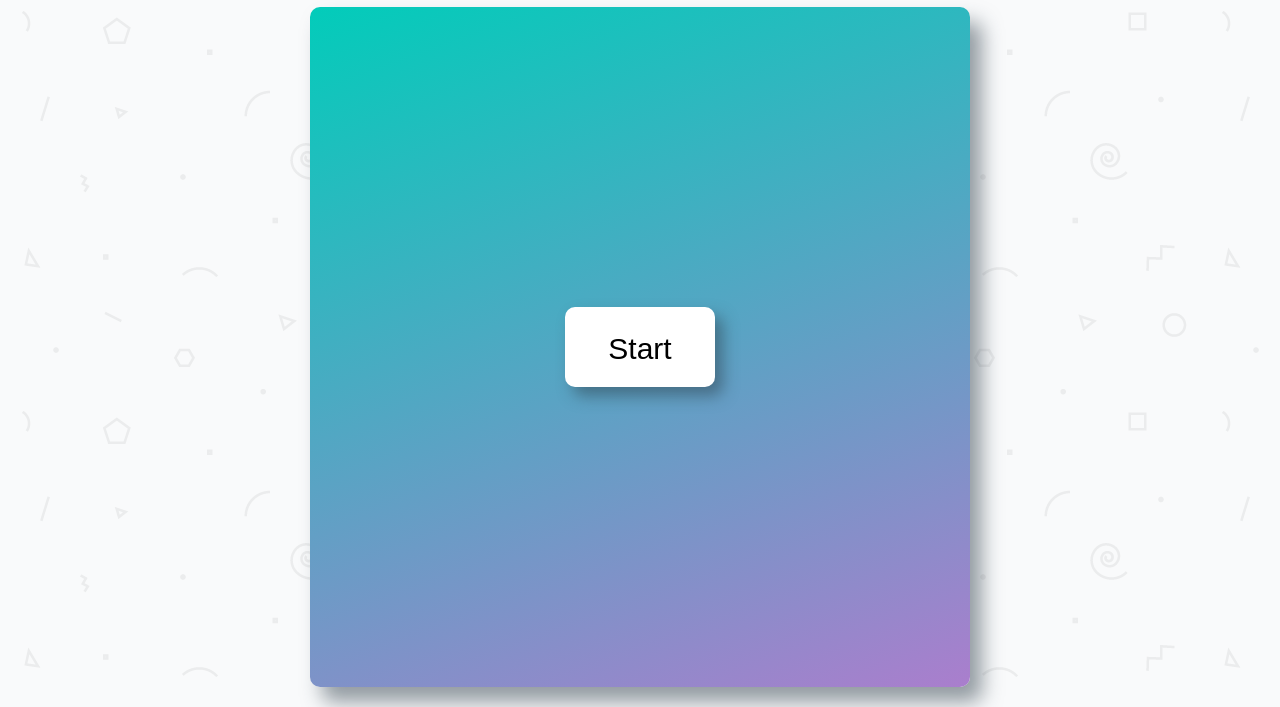
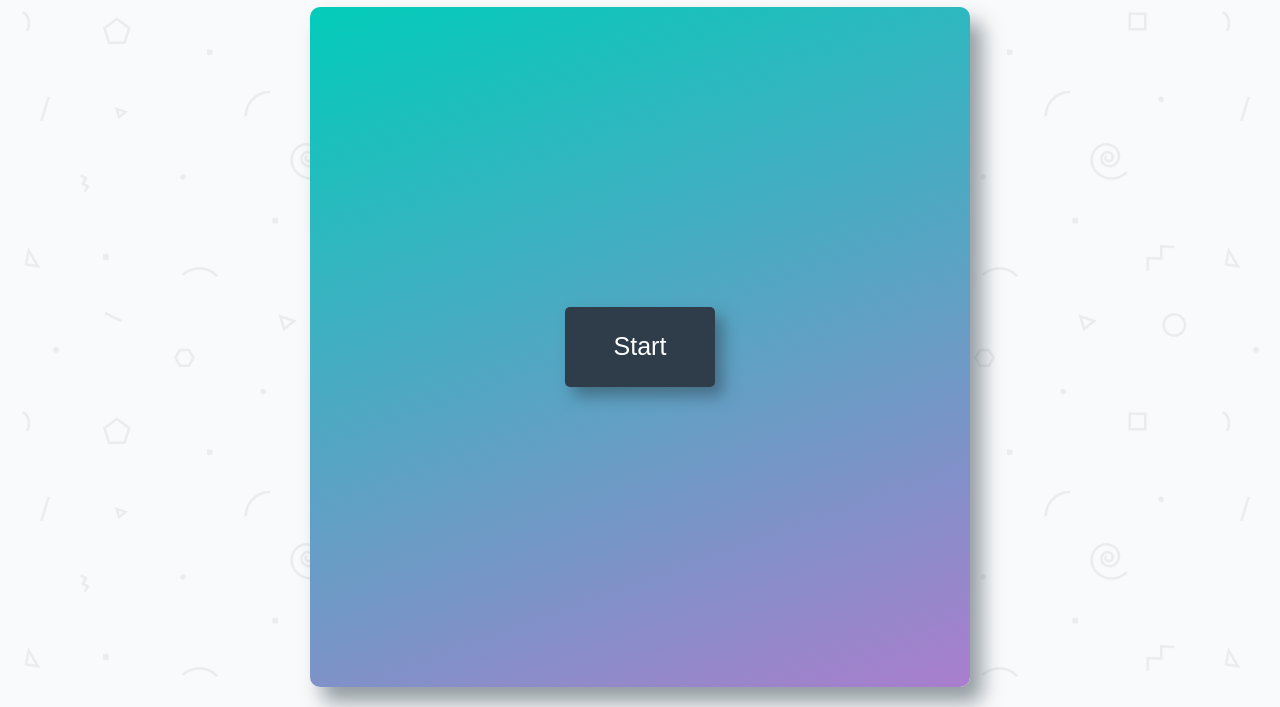
Before and after one commit to a4evo/memory-game-project, a plain HTML site: page index.html in a window 1280 px wide. Shown: the part 108-815 px from the top of the page. Drawn offline with Linux system fonts and the light colour scheme; a web font is replaced by a local one.

Commit message:
feat: changed start button look

```diff
--- a/css/app.css
+++ b/css/app.css
@@ -124,7 +124,7 @@ h1 {
 
 .start-button {
   margin: auto;
-  background-color: #fff;
+  background-color: #2e3d49;
   position: absolute;
   height: 80px;
   width: 150px;
@@ -134,16 +134,16 @@ h1 {
   right: 0;
   border: none;
   padding: 25px;
-  color: #000;
-  border-radius: 10px;
-  font-weight: 400;
-  font-size: 30px;
+  color: #fff;
+  border-radius: 5px;
+  font-size: 25px;
   cursor: pointer;
   box-shadow: 8px 9px 15px 0 rgba(46, 61, 73, 0.5);
 }
 
 .start-button:hover {
   background: linear-gradient(160deg, #fff 0%, #ccf 80%);
+  color: #2e3d49;
 }
 
 .start-button:active {
```
